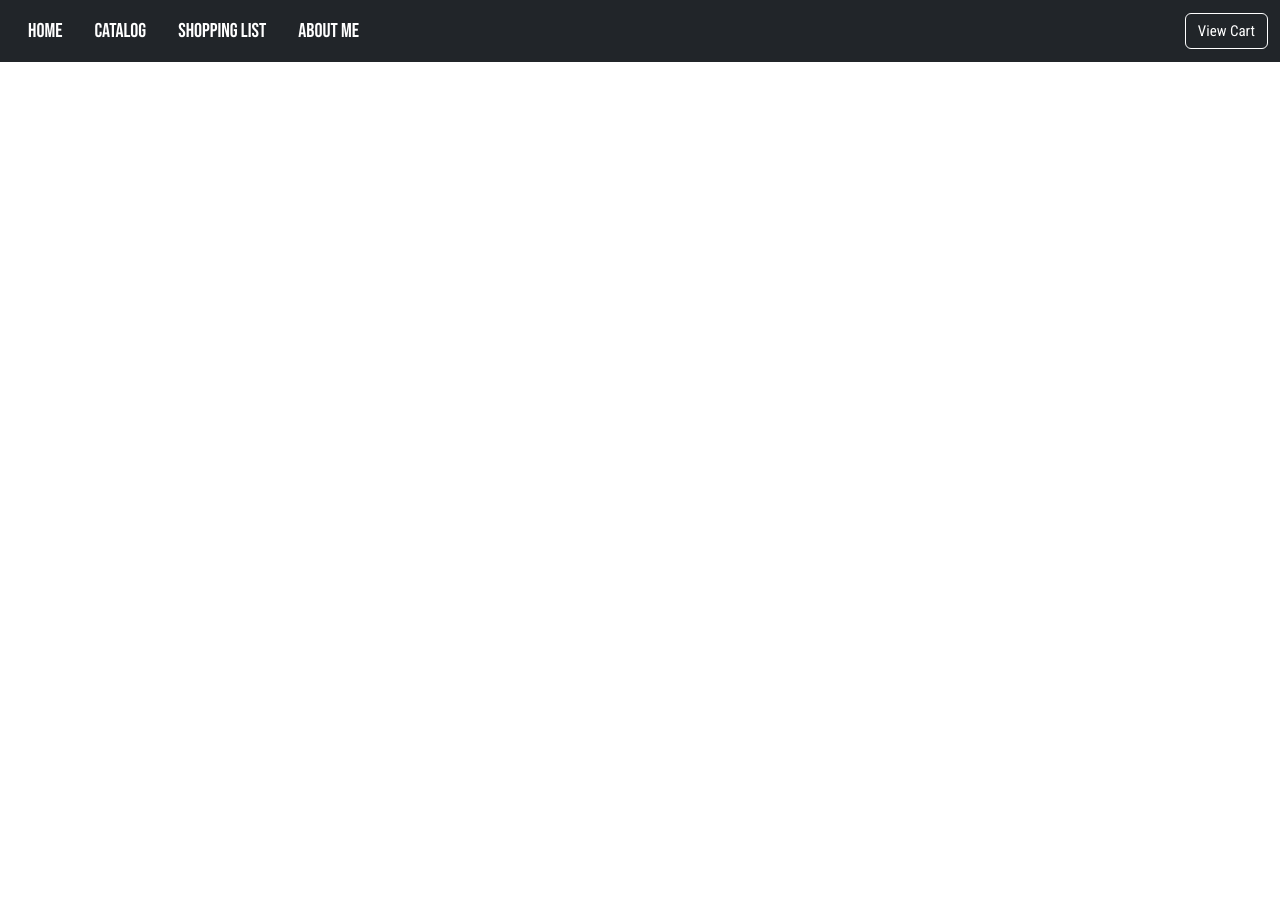
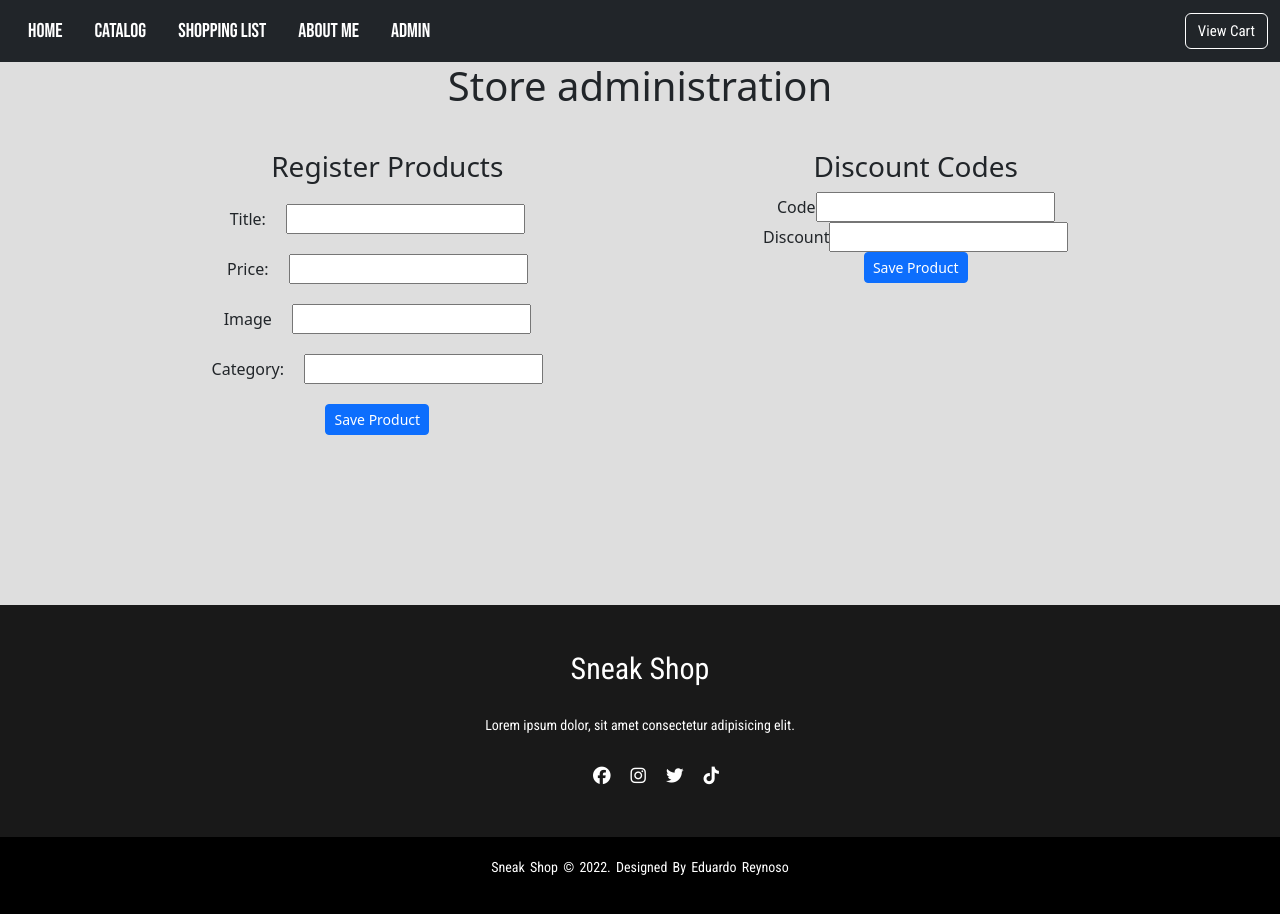
Before and after one commit to EddieReynosoR/onlinestore, a React (Create React App) app: page /Admin in a window 1280 px wide. Before the commit the page ends 800 px from the top, so only its background shows below. Built offline with nearby package versions, Linux system fonts and the light colour scheme.

Commit message:
Class 2 Code

```diff
--- a/src/App.js
+++ b/src/App.js
@@ -9,6 +9,7 @@ import Catalog from './components/pages/Catalog';
 import ShoppingList from './components/shoppingList';
 import Principal from './components/pages/principal';
 import Cart from './components/Cart';
+import Admin from './components/Admin';
 
 
 import {BrowserRouter as Router, Route, Routes} from 'react-router-dom';
@@ -36,6 +37,7 @@ function App() {
           <Route path='/About' element={<AboutMe/>}/>
           <Route path='/List' element={<ShoppingList/>}/>
           <Route path='/Cart' element={<Cart/>}/>
+          <Route path='/Admin' element={<Admin/>}/>
 
         </Routes>
       </Router>
--- /dev/null
+++ b/src/components/Admin.css
@@ -0,0 +1,23 @@
+.admin{
+    background-color: #dedede;
+}
+.parent{
+
+    width: fit-content;
+    margin: auto;
+    margin-top: 40px;
+    display: flex;
+}
+
+.parent .products{
+    margin-right: 200px;
+}
+
+.products .my-form{
+    margin: 20px;
+    margin-left: 0;
+}
+
+.products .my-form label{
+    margin-right: 20px;
+}
--- /dev/null
+++ b/src/components/Admin.jsx
@@ -0,0 +1,97 @@
+import './Admin.css';
+import Footer from './footer';
+import { useState } from 'react';
+
+const Admin = () => {
+
+    const [product, setProduct] = useState({})
+    const [coupon, setCoupon] = useState({})
+
+    const saveProduct = () => {
+        console.log("Saving product...");
+        console.log(product);
+    }
+
+    const textChange = (e) => {
+        let value = e.target.value;
+        let name = e.target.name;
+
+
+        let copy = { ...product };
+        copy[name] = value;
+        setProduct(copy);
+    };
+
+    const saveCoupon = () => {
+        console.log(coupon);
+    }
+
+    const couponChange = (e) => {
+        let value = e.target.value;
+        let name = e.target.name;
+
+
+        let copy = { ...coupon };
+        copy[name] = value;
+        setCoupon(copy);
+    };
+
+
+    return (
+        <div className="admin">
+            <h1>Store administration</h1>
+
+            <div className="parent">
+                <section className="products">
+                    <h3>Register Products</h3>
+
+                    <div className="my-form">
+                        <label>Title:</label>
+                        <input name='title' type="text" onChange={textChange}/>
+                    </div>
+
+                    <div className="my-form">
+                        <label>Price:</label>
+                        <input name='price' type="number" onChange={textChange}/>
+                    </div>
+
+                    <div className="my-form">
+                        <label>Image</label>
+                        <input name='image' type="text" onChange={textChange}/>
+                    </div>
+
+                    <div className="my-form">
+                        <label>Category:</label>
+                        <input name='category' type="text" onChange={textChange}/>
+                    </div>
+
+                    <div className="my-form">
+                        <button className="btn btn-sm btn-primary" onClick={saveProduct}>Save Product</button>
+                    </div>
+                </section>
+
+                <section className="list">
+                    <h3>Discount Codes</h3>
+
+                    <div className="my-form">
+                        <label>Code</label>
+                        <input name='code' type="text" onChange={couponChange}/>
+                    </div>
+
+                    <div className="my-form">
+                        <label>Discount</label>
+                        <input name='discount' type="text" onChange={couponChange}/>
+                    </div>
+
+                    <div className="my-form">
+                        <button className="btn btn-sm btn-primary" onClick={saveCoupon}>Save Product</button>
+                    </div>
+                </section>
+            </div>
+
+            <Footer></Footer>
+        </div>
+    );
+};
+
+export default Admin;
--- a/src/components/navBar.jsx
+++ b/src/components/navBar.jsx
@@ -19,6 +19,9 @@ const NavBar = () => {
                         <li className="nav-item">
                             <Link className="nav-link" to='/About'>About Me</Link>
                         </li>
+                        <li className="nav-item">
+                            <Link className="nav-link" to='/Admin'>Admin</Link>
+                        </li>
                     </ul>
 
 
--- a/src/components/shoppingList.jsx
+++ b/src/components/shoppingList.jsx
@@ -10,7 +10,9 @@ const ShoppingList = () => {
     const Save = () => {
         console.log(text);
 
-        items.push(text);
+        let clone = [...items];
+        clone.push(text);
+        setItems(clone);
     };
 
     const textChange = (e) => {
@@ -30,8 +32,8 @@ const ShoppingList = () => {
             </div>
 
             <ul>
-                {items.map((item) => (
-                    <li> {item} </li>
+                {items.map((item, index) => (
+                    <li key={index}> {item} </li>
                 ))}
             </ul>
 
```
